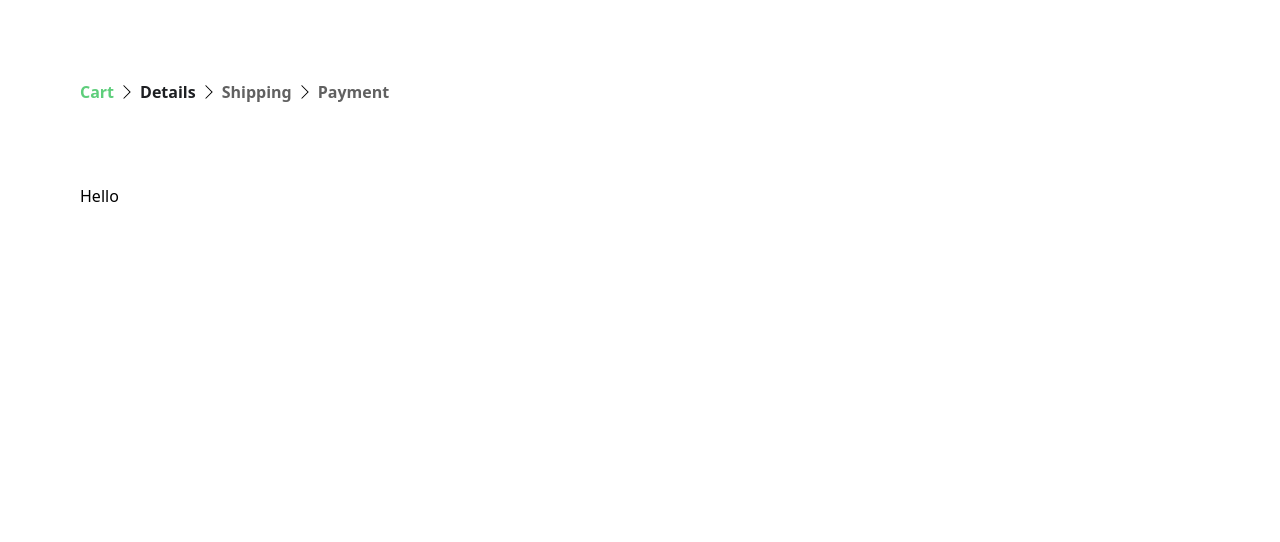
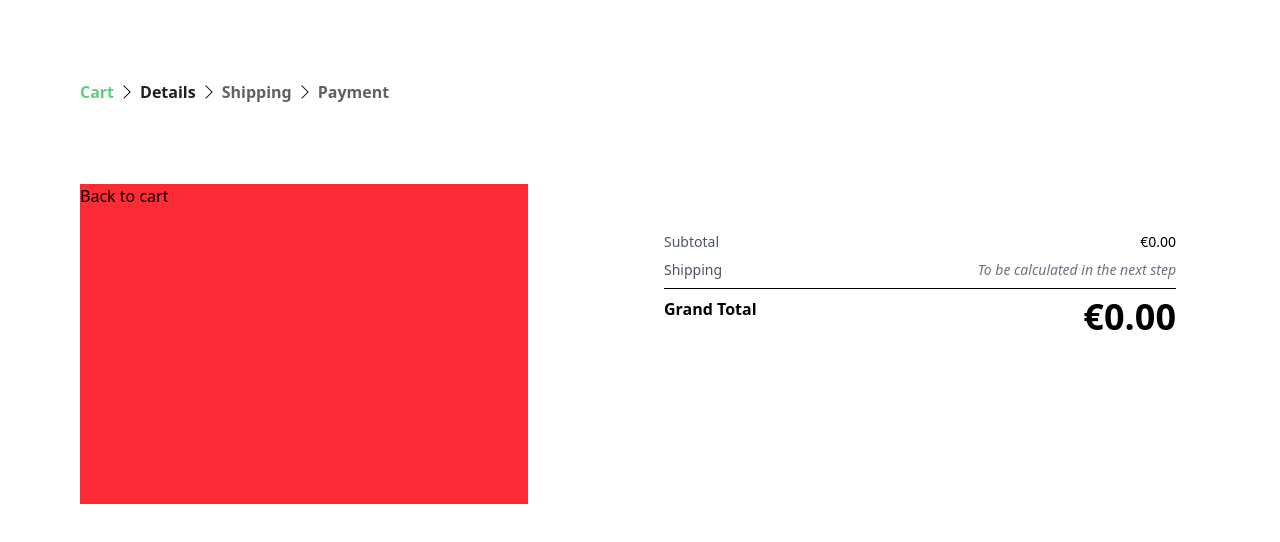
Before and after one commit to HolyCrusaD3R/e-commerce-website, a React (Vite) app: page /checkout in a window 1280 px wide. Shown: the top 542 px of the page. Built offline with nearby package versions, Linux system fonts and the light colour scheme.

Commit message:
add CheckoutCart. TODO in CheckoutCart: dynamic shipping price

```diff
--- a/src/App.jsx
+++ b/src/App.jsx
@@ -15,6 +15,7 @@ import { ListingsProvider } from "./context/ListingsContext";
 import { CurrencyProvider } from "./context/CurrencyContext";
 import { CartProvider } from "./context/CartContext";
 import { CartUIProvider } from "./context/CartUIContext";
+import { CheckoutFormProvider } from "./context/CheckoutFormContext";
 
 const router = createBrowserRouter([
   {
@@ -47,7 +48,9 @@ function App() {
       <ListingsProvider>
         <CartProvider>
           <CartUIProvider>
-            <RouterProvider router={router} />
+            <CheckoutFormProvider>
+              <RouterProvider router={router} />
+            </CheckoutFormProvider>
           </CartUIProvider>
         </CartProvider>
       </ListingsProvider>
--- /dev/null
+++ b/src/components/CheckoutCart/CheckoutCart.jsx
@@ -0,0 +1,102 @@
+import { useCart } from "../../context/CartContext";
+import { useListings } from "../../context/ListingsContext";
+import { useCurrency } from "../../context/CurrencyContext";
+import { symbols } from "../../data/currencySymbols";
+import ItemQuantity from "../UI/ItemQuantity";
+
+const CheckoutSummaryRight = ({ step = "details" }) => {
+  const { cart } = useCart();
+  const { listings } = useListings();
+  const { currency } = useCurrency();
+
+  const subtotal = cart.reduce((acc, item) => {
+    const listing = listings.find((l) => l.id === item.id);
+    if (!listing) return acc;
+    return acc + listing.prices[currency] * item.quantity;
+  }, 0);
+
+  const shippingNote =
+    step === "details"
+      ? "To be calculated in the next step"
+      : symbols[currency] + "5.00";
+
+  const shippingCost = step === "details" ? 0 : 5.0; //TODO
+
+  const grandTotal = (subtotal + shippingCost).toFixed(2);
+
+  return (
+    <div className="w-full p-6">
+      <ul className="flex flex-col gap-10 mb-6">
+        {cart.map((item) => {
+          const listing = listings.find((l) => l.id === item.id);
+          if (!listing) return null;
+
+          const price = listing.prices[currency];
+          const totalPrice = price * item.quantity;
+
+          return (
+            <li
+              key={`${item.id}-${item.size}`}
+              className="flex flex-col gap-1 mb-2"
+            >
+              <div className="flex justify-between text-sm">
+                <div className="relative">
+                  <img
+                    src={listing.images[0]}
+                    className="aspect-square w-50 object-cover object-center"
+                  />
+                  <ItemQuantity num={item.quantity} color="bg-c-primary" />
+                </div>
+                <div>
+                  <p className="font-medium text-xl">
+                    {listing.company} {listing.title}
+                  </p>
+                  <p className="text-xs text-gray-500 text-[20px]">
+                    Size: {item.size}
+                  </p>
+
+                  <p className="font-bold text-xl text-c-primary">
+                    {symbols[currency]}
+                    {totalPrice.toFixed(2)}
+                  </p>
+                </div>
+              </div>
+              <hr />
+            </li>
+          );
+        })}
+      </ul>
+
+      <div className="flex flex-col gap-2 text-sm">
+        <div className="flex justify-between">
+          <span className="text-gray-600">Subtotal</span>
+          <span className="font-medium">
+            {symbols[currency]}
+            {subtotal.toFixed(2)}
+          </span>
+        </div>
+
+        <div className="flex justify-between">
+          <span className="text-gray-600">Shipping</span>
+          <span className="font-medium">
+            {step === "details" ? (
+              <span className="italic text-gray-500">{shippingNote}</span>
+            ) : (
+              symbols[currency] + shippingCost.toFixed(2)
+            )}
+          </span>
+        </div>
+
+        <div className="flex justify-between pt-2 border-t font-bold text-base">
+          <span>Grand Total</span>
+          <span className="font-bold text-4xl">
+            {symbols[currency]}
+            {grandTotal}
+          </span>
+        </div>
+      </div>
+    </div>
+  );
+};
+
+export default CheckoutSummaryRight;
--- a/src/components/UI/ItemQuantity.jsx
+++ b/src/components/UI/ItemQuantity.jsx
@@ -1,8 +1,14 @@
-const ItemQuantity = ({ num }) => {
+const ItemQuantity = ({ num, color }) => {
   return (
     <>
       {num > 0 && (
-        <div className="px-2 py-0.5 font-bold text-sm rounded-[60px] font-roboto text-center bg-c-black text-white absolute top-0 right-0 translate-x-1/2 -translate-y-1/2">
+        <div
+          className={
+            "px-2 py-0.5 font-bold text-sm rounded-[60px] font-roboto text-center bg-c-black text-white absolute top-0 right-0 translate-x-1/2 -translate-y-1/2" +
+            " " +
+            color
+          }
+        >
           {num}
         </div>
       )}
--- /dev/null
+++ b/src/context/CheckoutFormContext.jsx
@@ -0,0 +1,40 @@
+import { createContext, useContext, useState } from "react";
+
+const CheckoutFormContext = createContext();
+
+export const CheckoutFormProvider = ({ children }) => {
+  const [formData, setFormData] = useState({
+    // Step 1: Details
+    firstName: "",
+    lastName: "",
+    email: "",
+    phone: "",
+    address: "",
+    shippingNote: "",
+    city: "",
+    postalCode: "",
+    province: "",
+    country: "",
+
+    // Step 2: Shipping
+    shippingMethod: "standard",
+
+    // Step 3: Payment
+    cardNumber: "",
+    holderName: "",
+    expiry: "",
+    cvv: "",
+  });
+
+  const updateForm = (key, value) => {
+    setFormData((prev) => ({ ...prev, [key]: value }));
+  };
+
+  return (
+    <CheckoutFormContext.Provider value={{ formData, updateForm }}>
+      {children}
+    </CheckoutFormContext.Provider>
+  );
+};
+
+export const useCheckoutForm = () => useContext(CheckoutFormContext);
--- a/src/pages/CheckoutDetailsPage.jsx
+++ b/src/pages/CheckoutDetailsPage.jsx
@@ -1,5 +1,17 @@
+import { NavLink } from "react-router-dom";
+import CheckoutCart from "../components/CheckoutCart/CheckoutCart";
+
 const CheckoutDetailsPage = () => {
-  return <div className="mt-20">Hello</div>;
+  return (
+    <div className="flex flex-row justify-between mt-20">
+      <div className="h-80 w-2/5 bg-red-500">
+        <NavLink to={"/cart"}>Back to cart</NavLink>
+      </div>
+      <div className="w-1/2">
+        <CheckoutCart />
+      </div>
+    </div>
+  );
 };
 
 export default CheckoutDetailsPage;
```
